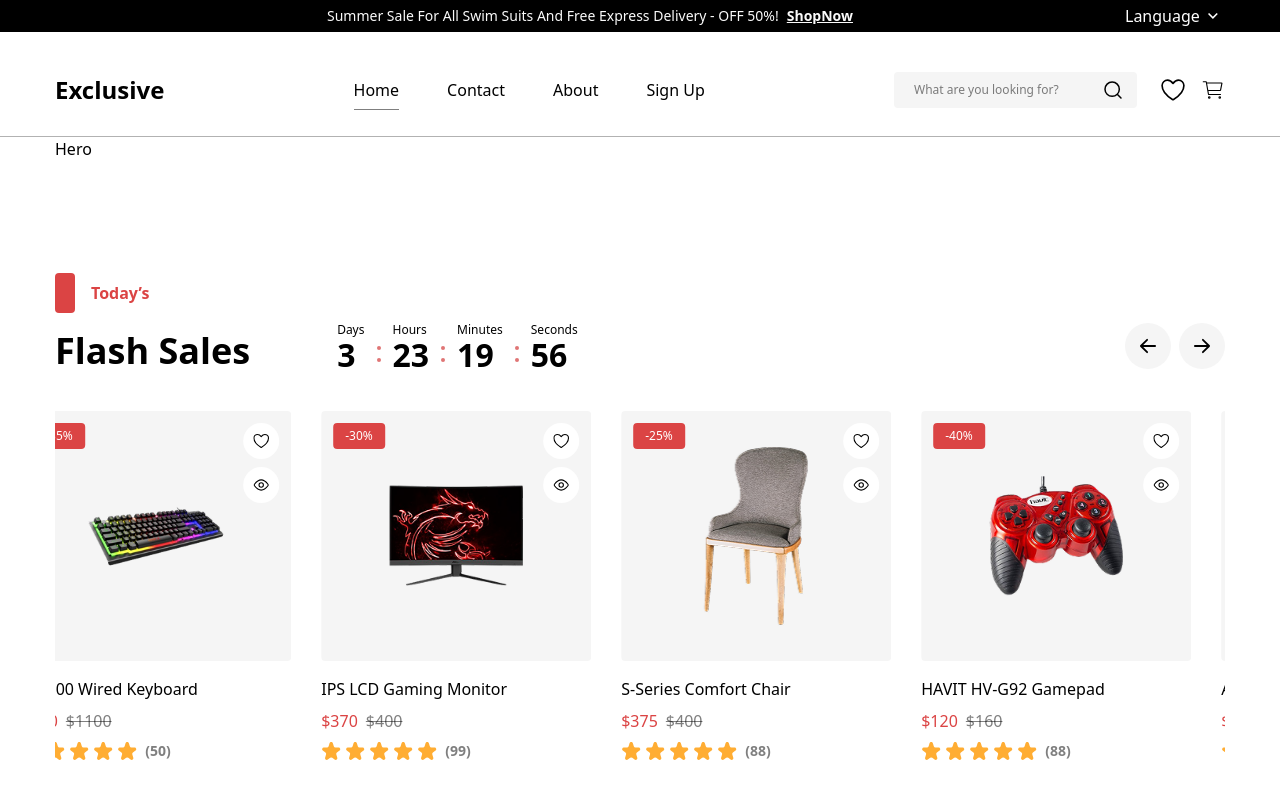
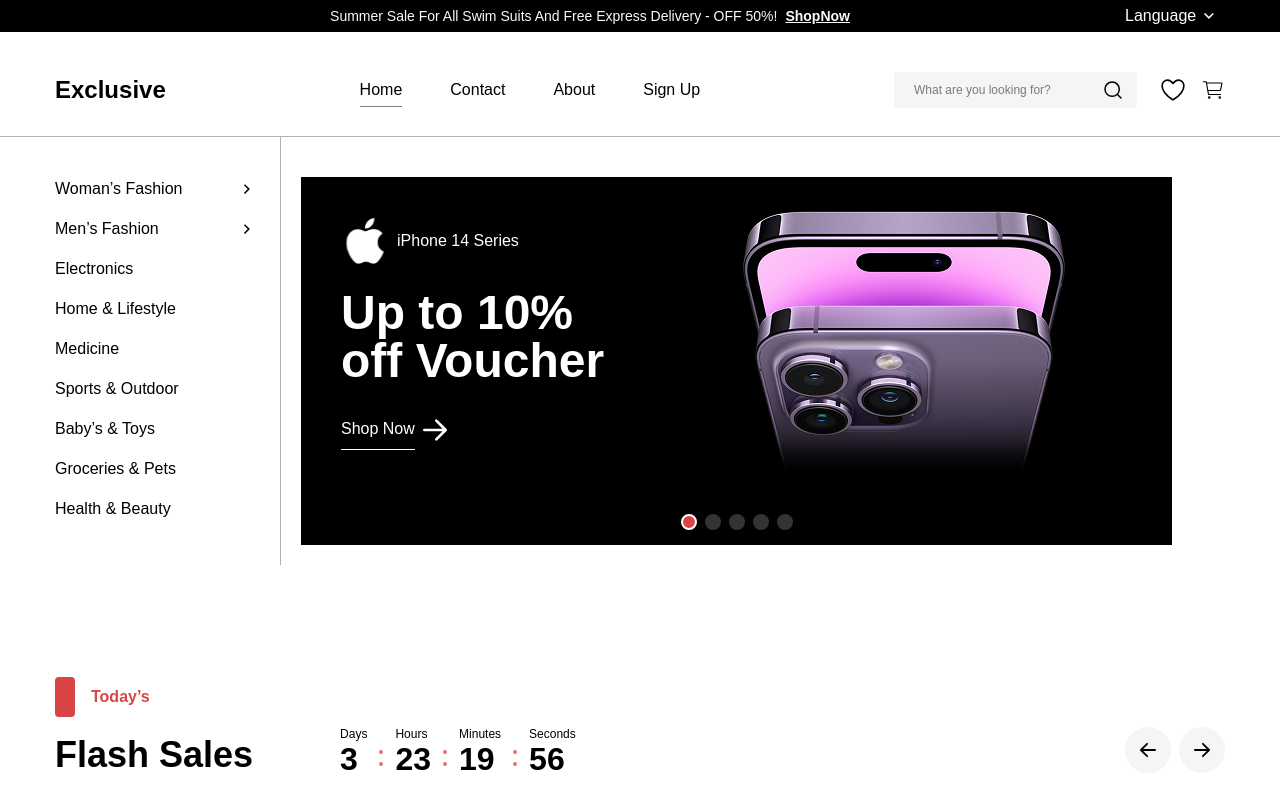
Before and after one commit to hebamusleh/tasks, a React (Vite) app in the folder e-commerce-app/: page / in a window 1280 px wide. Shown: the top 800 px of the page. Built offline with nearby package versions, Linux system fonts and the light colour scheme.

Commit message:
feat : add hero swiper section

```diff
--- a/e-commerce-app/src/components/common/product-card/ProductCard.tsx
+++ b/e-commerce-app/src/components/common/product-card/ProductCard.tsx
@@ -24,7 +24,7 @@ const ProductCard: React.FC<IProductCard> = ({
         </div>
         {/* content on image  */}
         <div className="h-full w-full flex flex-col justify-between">
-          <div className="flex justify-between p-3">
+          <div className={`flex p-3 ${!offer && ! newItem ? "justify-end":"justify-between"}`}>
             {/* offer  */}
             {offer && (
               <div className="p-3 bg-[#DB4444] rounded-[4px] text-xs text-white h-[26px] flex items-center justify-center">
--- a/e-commerce-app/src/index.css
+++ b/e-commerce-app/src/index.css
@@ -4,9 +4,20 @@
 @import "swiper/css/pagination";
 @import "swiper/css/free-mode";
 @import "swiper/css/autoplay";
+@import url("https://fonts.googleapis.com/css2?family=Cormorant+Garamond:ital,wght@0,300..700;1,300..700&family=Poppins:ital,wght@0,100;0,200;0,300;0,400;0,500;0,600;0,700;0,800;0,900;1,100;1,200;1,300;1,400;1,500;1,600;1,700;1,800;1,900&display=swap");
 
 @layer components {
   .container {
     @apply !max-w-[1170px] mx-auto px-2.5 md:px-0;
   }
 }
+* {
+  font-family: "Poppins", sans-serif;
+}
+.swiper-pagination-bullet {
+  @apply w-4 h-4 bg-white border-2 border-transparent rounded-full mx-1;
+}
+
+.swiper-pagination-bullet-active {
+  @apply !bg-[#DB4444] !border-white;
+}
--- a/e-commerce-app/src/modules/home/components/feature/Feature.tsx
+++ b/e-commerce-app/src/modules/home/components/feature/Feature.tsx
@@ -24,6 +24,8 @@ const Feature = () => {
               title="Women’s Collections"
               description="Featured woman collections that give you another vibe."
               image="/assets/images/woman.jpg"
+              flip
+              imageWrapper="-right-[60px]"
             />
           </div>
           <div className="flex-1 flex gap-[30px] flex-col md:flex-row">
@@ -32,6 +34,7 @@ const Feature = () => {
               title="Speakers"
               description="Amazon wireless speakers"
               image="/assets/images/headphone-2.png"
+              imageWrapper="h-[222px]"
             />
             <FeatureCard
               className="!h-[286px]"
--- a/e-commerce-app/src/modules/home/components/feature/FeatureCard.tsx
+++ b/e-commerce-app/src/modules/home/components/feature/FeatureCard.tsx
@@ -3,19 +3,29 @@ const FeatureCard = ({
   title,
   description,
   image,
+  flip,
+  imageWrapper,
 }: {
   className?: string;
   title: string;
   description: string;
   image: string;
+  flip?: boolean;
+  imageWrapper?: string;
 }) => {
   return (
     <div className={`w-full rounded-[4px] relative bg-black ${className}`}>
-      <div className="absolute inset-0 w-full h-full">
+      <div
+        className={`absolute  w-full h-full ${
+          imageWrapper ? imageWrapper : "inset-0"
+        }`}
+      >
         <img
           src={image}
           alt="products"
-          className="w-full h-full object-contain"
+          className={`w-full h-full object-contain ${
+            flip ? "-scale-x-100" : ""
+          }`}
         />
       </div>
 
--- /dev/null
+++ b/e-commerce-app/src/modules/home/components/hero/ASide.tsx
@@ -0,0 +1,53 @@
+import { ArrowIcon } from "../../../../components";
+
+const navItems = [
+  {
+    title: "Woman’s Fashion",
+    nested: ["test", "test"],
+  },
+  {
+    title: "Men’s Fashion",
+    nested: ["test", "test"],
+  },
+  {
+    title: "Electronics",
+  },
+  {
+    title: "Home & Lifestyle",
+  },
+  {
+    title: "Medicine",
+  },
+  {
+    title: "Sports & Outdoor",
+  },
+  {
+    title: "Baby’s & Toys",
+  },
+  {
+    title: "Groceries & Pets",
+  },
+  {
+    title: "Health & Beauty",
+  },
+];
+const ASide = () => {
+  return (
+    <div className="w-[217px] hidden md:block">
+      <div className="pr-5 pt-10 flex flex-col gap-4">
+        {navItems.map((item) => (
+          <div className="flex justify-between w-full items-center">
+            <span>{item.title}</span>
+            {item?.nested && (
+              <span>
+                <ArrowIcon className="rotate-270 cursor-pointer" width={10} height={10} />
+              </span>
+            )}
+          </div>
+        ))}
+      </div>
+    </div>
+  );
+};
+
+export default ASide;
--- a/e-commerce-app/src/modules/home/components/hero/Hero.tsx
+++ b/e-commerce-app/src/modules/home/components/hero/Hero.tsx
@@ -1,5 +1,13 @@
+import ASide from "./ASide";
+import HeroSwiper from "./HeroSwiper";
+
 const Hero = () => {
-  return <div>Hero</div>;
+  return (
+    <div className="flex gap-2">
+      <ASide />
+      <HeroSwiper />
+    </div>
+  );
 };
 
 export default Hero;
--- /dev/null
+++ b/e-commerce-app/src/modules/home/components/hero/HeroSwiper.tsx
@@ -0,0 +1,55 @@
+import { Pagination } from "swiper/modules";
+import { Swiper, SwiperSlide } from "swiper/react";
+import { AppleIcon, VectorIocn } from "../../../../components";
+
+const HeroSwiper = () => {
+  return (
+    <div className="max-w-[892px] w-full md:border-l-[.5px] md:border-black/30 md:pl-5 pt-10">
+      <Swiper
+        className="w-full"
+        slidesPerView={1}
+        modules={[Pagination]}
+        pagination={{
+          clickable: true,
+        }}
+      >
+        {[...Array(5)].map((_, index) => (
+          <SwiperSlide key={index}>
+            <div className="bg-black h-full p-5">
+              <div className="flex justify-between gap-10">
+                <div className="flex flex-col gap-6 max-w-[294px] pl-5 pt-5">
+                  <div className="flex gap-2 items-center">
+                    <div className="text-5xl">
+                      <AppleIcon />
+                    </div>
+                    <div className="text-white">iPhone 14 Series</div>
+                  </div>
+                  <div className="text-5xl font-semibold text-white">
+                    Up to 10% off Voucher
+                  </div>
+                  <div className="flex items-center gap-2">
+                    <a
+                      href="#"
+                      className="text-white !font-medium border-b-[1px] border-white py-2"
+                    >
+                      Shop Now
+                    </a>
+                    <span className="text-white text-2xl">
+                      <VectorIocn className="rotate-180" />
+                    </span>
+                  </div>
+                </div>
+                <div>
+                  <img src="/assets/images/hero.png" alt="hero" />
+                </div>
+              </div>
+            </div>
+          </SwiperSlide>
+        ))}
+      </Swiper>
+      <div className="custom-pagination flex justify-center mt-5"></div>
+    </div>
+  );
+};
+
+export default HeroSwiper;
```
